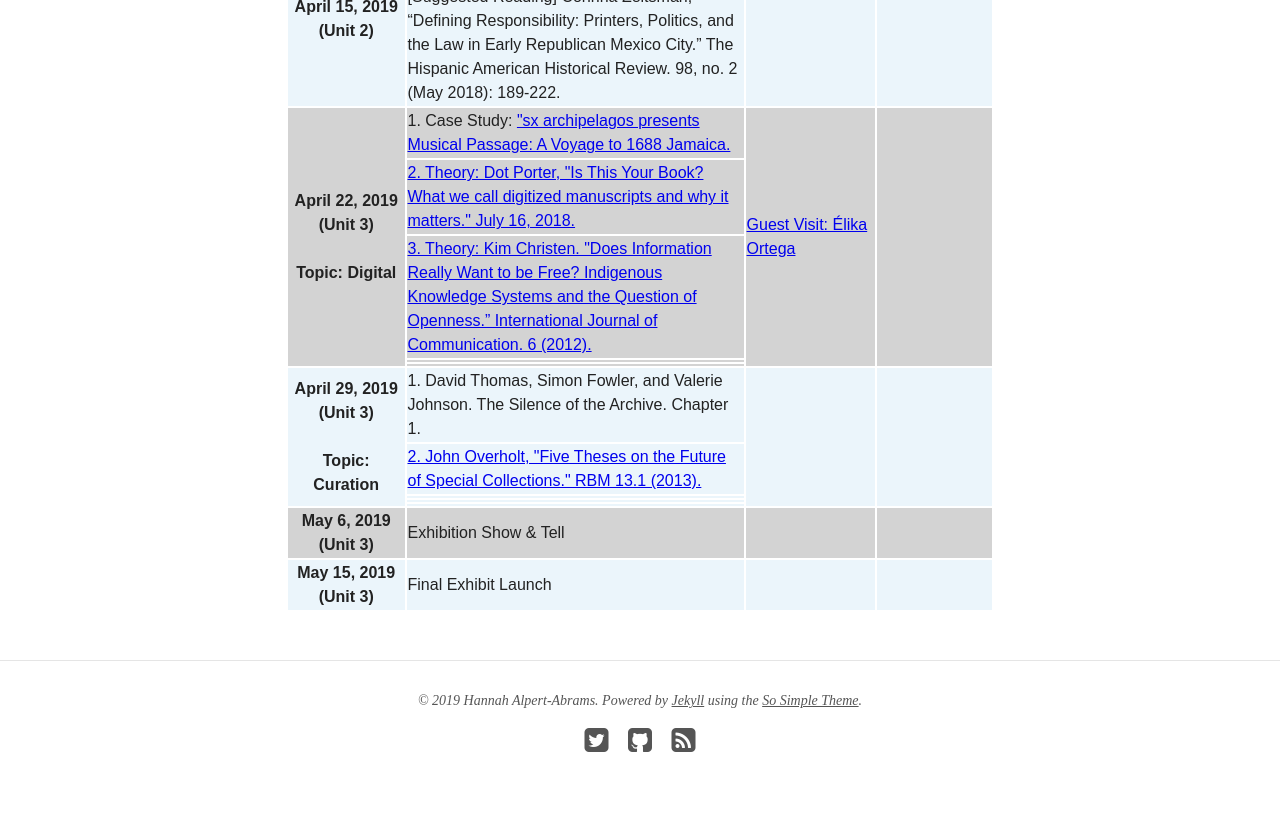
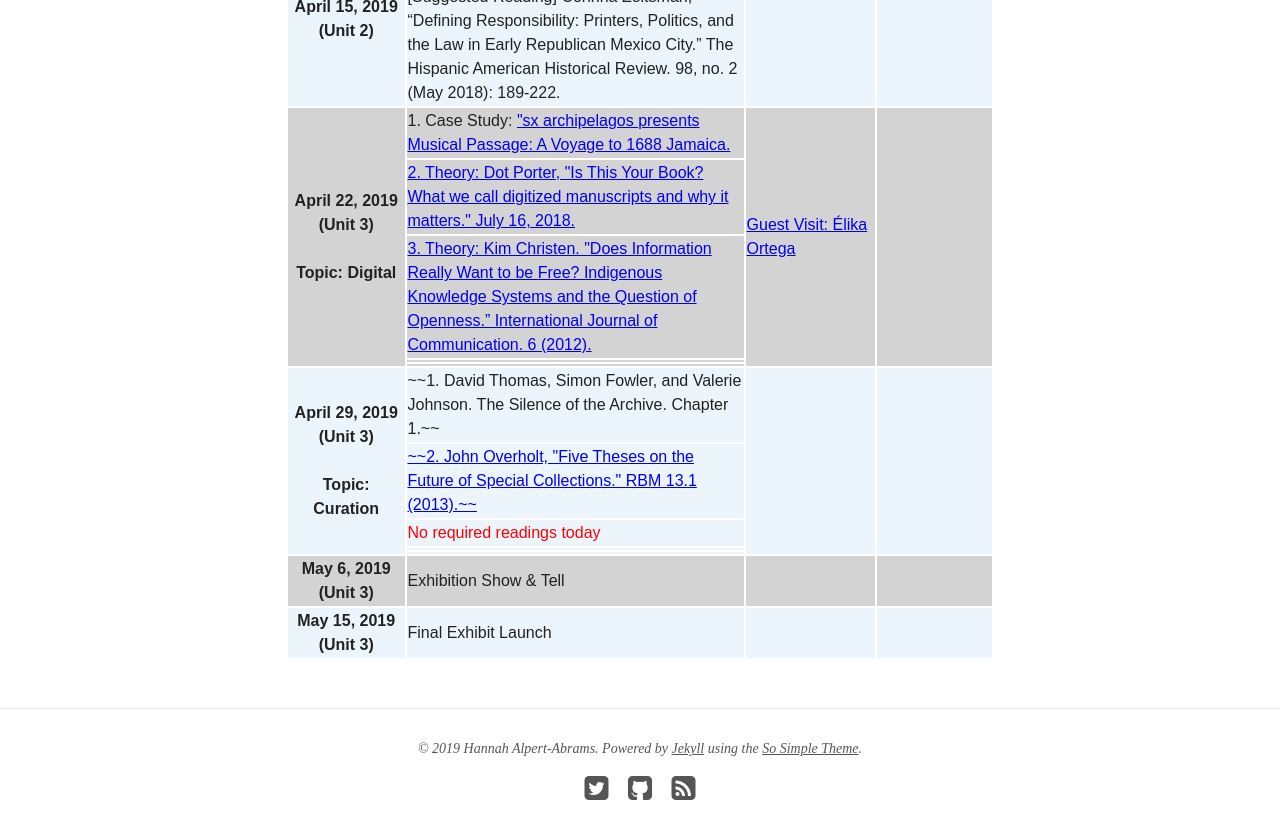
Before and after one commit to halperta/2019-bookhistory, a Jekyll site: the page built from schedule/index.md, in a window 1280 px wide and 900 px high, scrolled down 3671 px. Shown: the top 839 px of the window. Built offline with Jekyll 4.4.1, drawn with Linux system fonts in a browser that asks for light colours; nearby versions of some CDN libraries.

Commit message:
changing readings for this week

```diff
--- a/schedule/index.md
+++ b/schedule/index.md
@@ -283,15 +283,15 @@ Note that this schedule is subject to change. Any changes will be made here.
 
   <tr bgcolor="#EBF5FB">
    <th rowspan="5">April 29, 2019 (Unit 3) <br><br> Topic: Curation</th>
-   <td> 1. David Thomas, Simon Fowler, and Valerie Johnson. The Silence of the Archive. Chapter 1. </td>
+   <td> ~~1. David Thomas, Simon Fowler, and Valerie Johnson. The Silence of the Archive. Chapter 1.~~ </td>
     <td rowspan="5"> </td>
     <td rowspan="5"> </td>
   </tr>
   <tr bgcolor="EBF5FB">
-    <td align="left"><a href="https://rbm.acrl.org/index.php/rbm/article/view/391/391"> 2. John Overholt, "Five Theses on the Future of Special Collections." RBM 13.1 (2013). </a></td>
+    <td align="left"><a href="https://rbm.acrl.org/index.php/rbm/article/view/391/391"> ~~2. John Overholt, "Five Theses on the Future of Special Collections." RBM 13.1 (2013).~~ </a></td>
   </tr>
   <tr bgcolor="EBF5FB">
-    <td align="left"></td>
+    <td align="left"><font color="red">No required readings today</font></td>
   </tr>
   <tr bgcolor="EBF5FB">
     <td align="left"></td>
```
